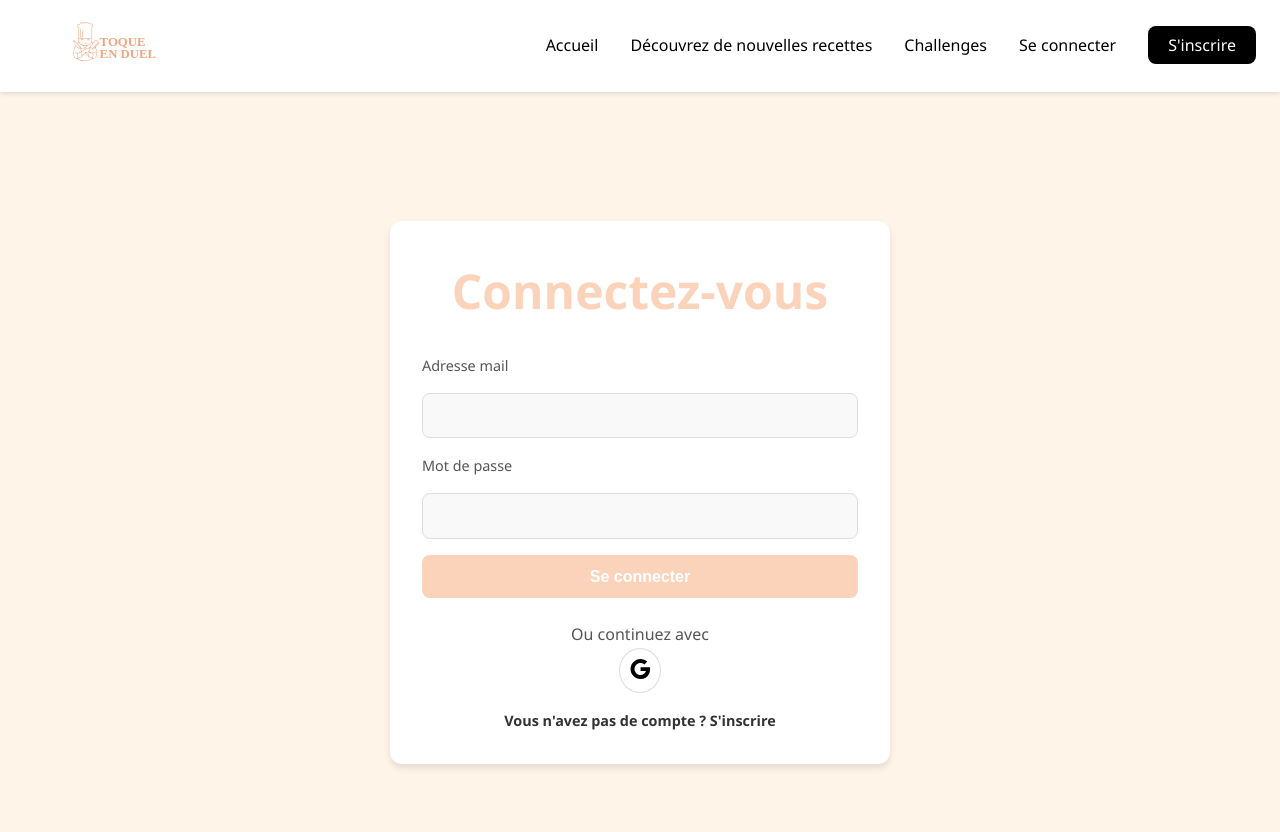
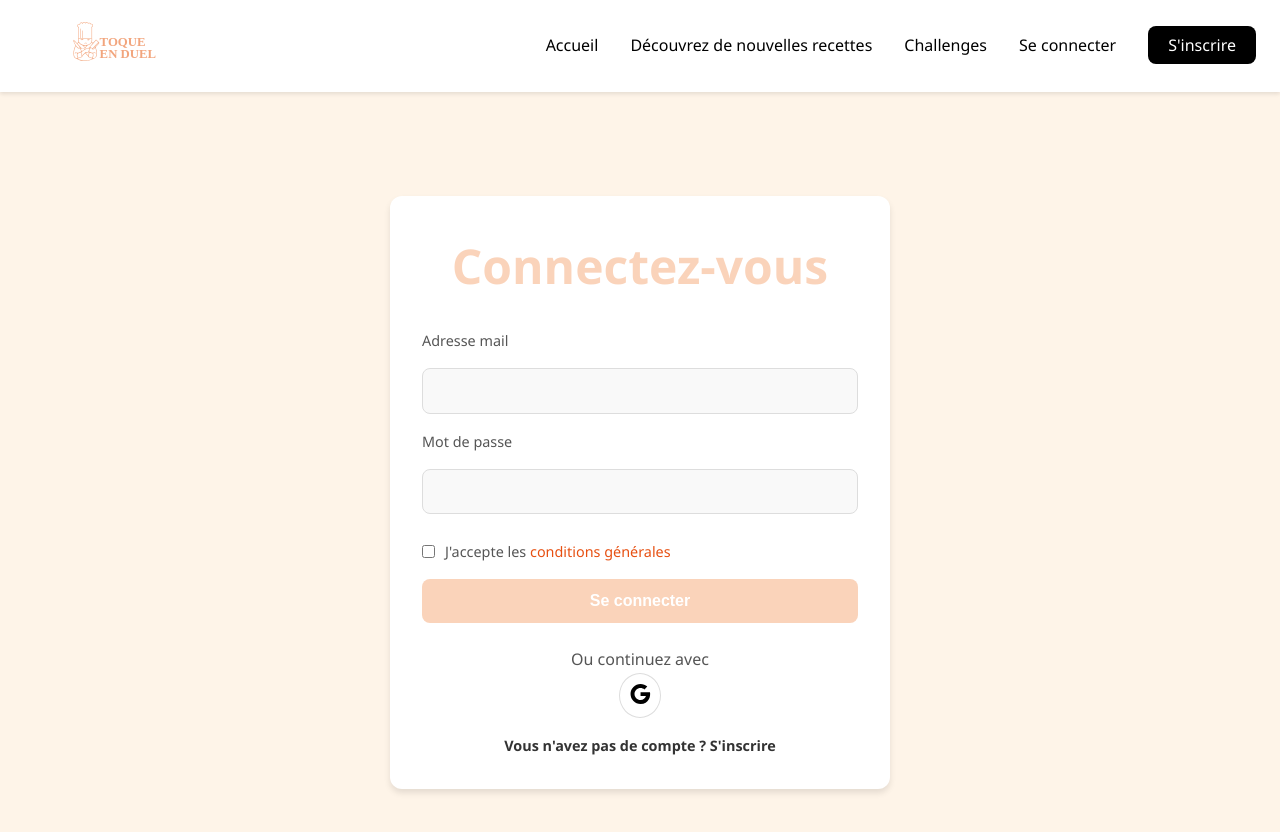
Before and after one commit to Oceane86/toque, a Next.js app: page /login in a window 1280 px wide. Shown: the top 832 px of the page. Built offline with nearby package versions, Linux system fonts and the light colour scheme.

Commit message:
modifs register style 4 + Modifs

```diff
--- a/app/api/register/route.js
+++ b/app/api/register/route.js
@@ -1,4 +1,5 @@
 // app/api/register/route.js
+
 import { connectToDB } from "@/mongodb/database";
 import User from "@/models/User";
 import { NextResponse } from "next/server";
@@ -35,10 +36,19 @@ export async function POST(req) {
         }
 
         // Vérification si l'email existe déjà
-        const existingUser = await User.findOne({ email });
-        if (existingUser) {
+        const existingEmail = await User.findOne({ email });
+        if (existingEmail) {
             return NextResponse.json(
                 { message: "L'email est déjà utilisé." },
+                { status: 400 }
+            );
+        }
+
+        // Vérification si le nom d'utilisateur existe déjà
+        const existingUsername = await User.findOne({ username });
+        if (existingUsername) {
+            return NextResponse.json(
+                { message: "Le nom d'utilisateur est déjà pris." },
                 { status: 400 }
             );
         }
--- a/app/login/login.module.css
+++ b/app/login/login.module.css
@@ -96,6 +96,22 @@
     text-decoration: none;
     font-weight: bold;
 }
+.terms-checkbox {
+    display: flex;
+    align-items: center;
+    margin-top: 10px;
+}
+
+.terms-checkbox input {
+    margin-right: 10px;
+}
+
+.error {
+    color: red;
+    font-size: 14px;
+    margin-top: 10px;
+}
+
 
 @media (min-width: 768px) {
     .login {
@@ -107,3 +123,13 @@
     }
 
 }
+
+
+.terms-checkbox a {
+    color: #E75012;
+    text-decoration: none;
+}
+
+.terms-checkbox a:hover {
+    text-decoration: underline;
+}
--- a/app/login/page.jsx
+++ b/app/login/page.jsx
@@ -12,10 +12,18 @@ const Login = () => {
     const [email, setEmail] = useState("");
     const [password, setPassword] = useState("");
     const [error, setError] = useState("");
+    const [acceptConditions, setAcceptConditions] = useState(false);
     const router = useRouter();
 
     const handleSubmit = async (e) => {
         e.preventDefault();
+
+        // Vérifier si la condition générale est acceptée
+        if (!acceptConditions) {
+            setError("Vous devez accepter les conditions générales.");
+            return;
+        }
+
         try {
             const response = await signIn("credentials", {
                 redirect: false,
@@ -56,9 +64,25 @@ const Login = () => {
                                 onChange={(e) => setPassword(e.target.value)}
                                 required
                             />
+
+                            {/* Checkbox pour accepter les conditions générales */}
+                            <div className={styles['terms-checkbox']}>
+                                <input
+                                    type="checkbox"
+                                    id="acceptConditions"
+                                    checked={acceptConditions}
+                                    onChange={(e) => setAcceptConditions(e.target.checked)}
+                                />
+                                <label htmlFor="acceptConditions">
+                                    J'accepte les <a href="/terms" target="_blank">conditions générales</a>
+                                </label>
+                            </div>
+
                             {error && <p className={styles.error}>{error}</p>}
+
                             <button type="submit">Se connecter</button>
                         </form>
+
                         <div className={styles['login_content_rs']}>
                             <div>
                                 <p>Ou continuez avec</p>
```
Also changed, not shown: app/register/page.jsx (+29 -2 lines).
